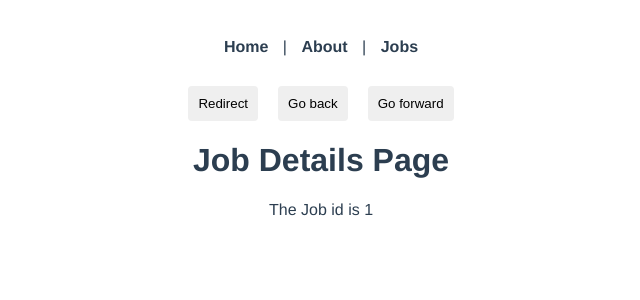
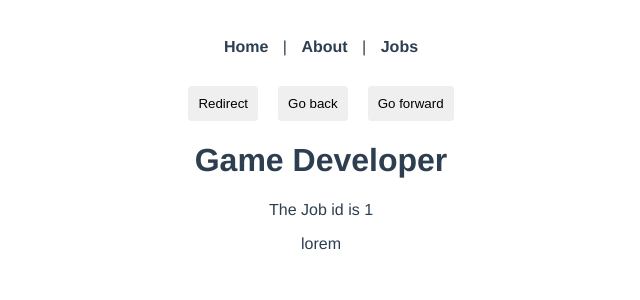
Before and after one commit to BK-97/Vue.js-Tutorial, a Vue app: page /jobs/1 in a window 1280 px wide. Shown: the top 300 px of the page, without its empty margins (319-959 px from the left). Built offline with nearby package versions, Linux system fonts and the light colour scheme; data requests are answered from the project's data file.

Commit message:
fetching data

```diff
--- a/src/views/jobs/JobDetails.vue
+++ b/src/views/jobs/JobDetails.vue
@@ -1,16 +1,29 @@
 <template>
-  <h1>Job Details Page</h1>
-  <p>The Job id is {{ id }}</p>
+  <div v-if="job">
+    <h1>{{job.title}}</h1>
+    <p>The Job id is {{ id }}</p>
+    <p>{{job.details}}</p>
+  </div>
+  <div v-else>
+    Loading Job Details...
+  </div>
 </template>
 
 <script>
 export default {
     props:['id'],
-    //data(){
-    //    return{
-    //        id:this.$route.params.id
-    //    }
-    //}
+    data(){
+      return{
+        job:null
+      }
+    },
+    mounted(){
+      fetch('http://localhost:3000/jobs/'+this.id)
+        .then(res=>res.json())
+        .then(data=> this.job=data)
+        .catch(err=>console.log(err.message))
+    }
+
 }
 </script>
 
--- a/src/views/jobs/Jobs.vue
+++ b/src/views/jobs/Jobs.vue
@@ -1,23 +1,30 @@
 <template>
   <h1>Jobs</h1>
-  <div v-for="job in jobs" :key="job.id" class="job" >
+  <div v-if="jobs.length">
+    <div v-for="job in jobs" :key="job.id" class="job" >
     <router-link :to="{ name:'JobDetails', params:{id:job.id} }">
         <h2>{{ job.title }}</h2>
     </router-link>
+    </div>
   </div>
+  <div v-else>
+    Loading Jobs...
+  </div>
+
 </template>
 
 <script>
 export default {
     data(){
         return{
-            jobs:[
-                {title:'Game Developer',id:1,details:'lorem'},
-                {title:'Web Developer',id:2,details:'lorem'},
-                {title:'Vue Developer',id:3,details:'lorem'}
-
-            ]
+            jobs:[]
         }
+    },
+    mounted(){
+        fetch('http://localhost:3000/jobs')
+        .then(res=>res.json())
+        .then(data=> this.jobs=data)
+        .catch(err=>console.log(err.message))
     }
 }
 </script>
```
